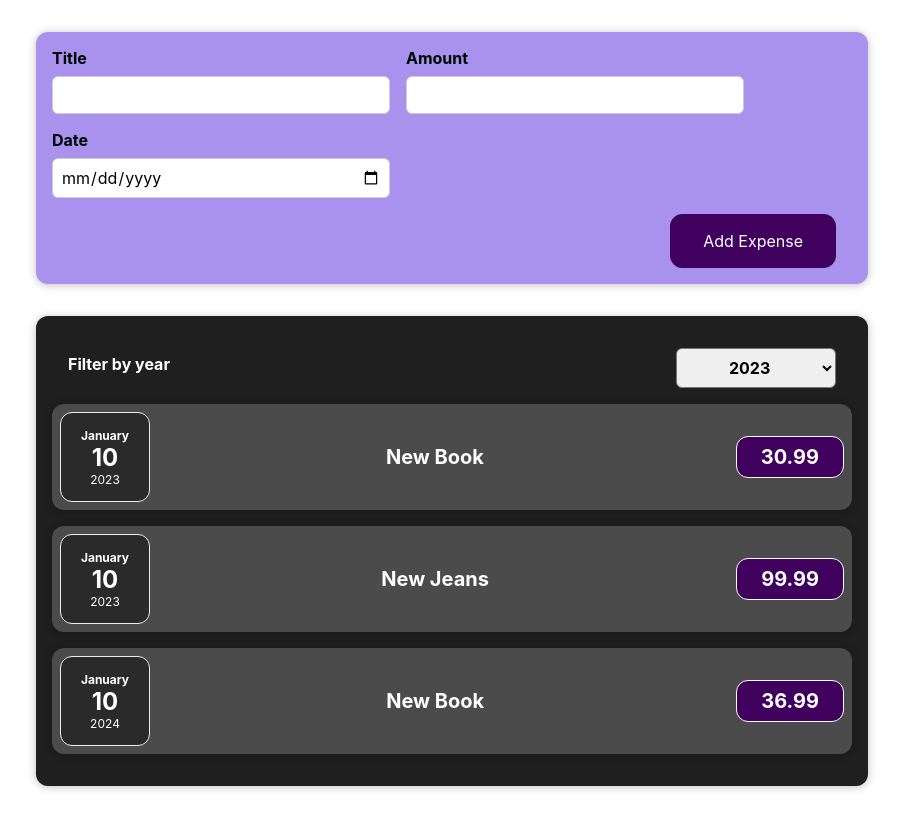
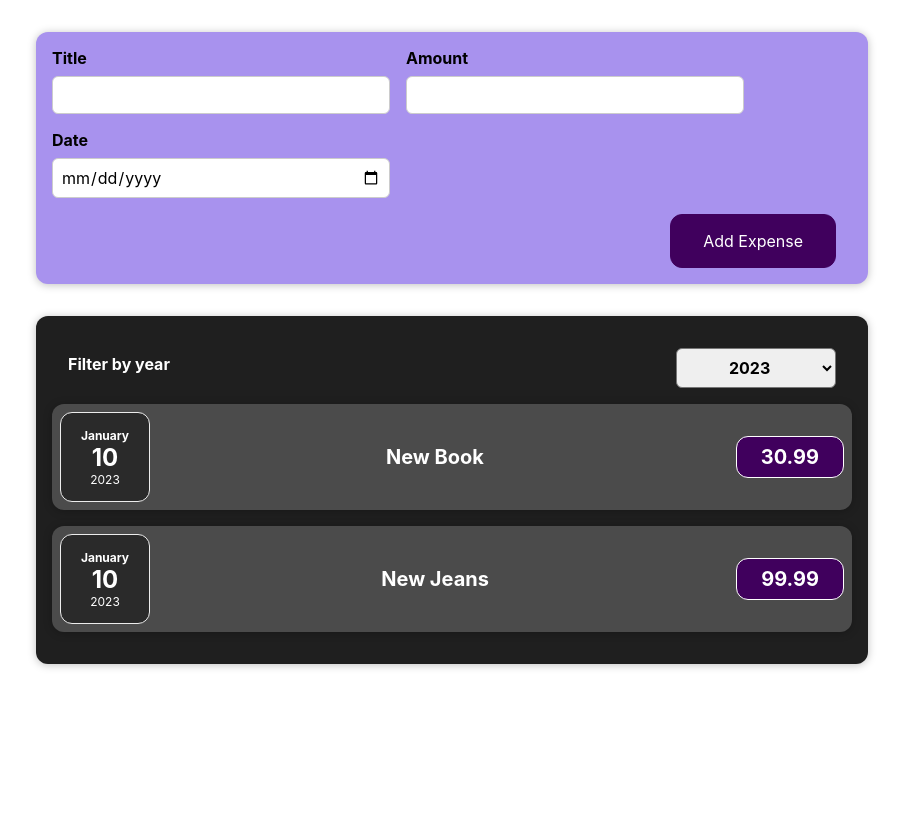
Before and after one commit to hnnmrkr/expenses, a React (Create React App) app: page / in a window 1280 px wide. Shown: the whole page, without its empty margins (188-1091 px from the left). Built offline with nearby package versions, Linux system fonts and the light colour scheme.

Commit message:
Andmete kuvamine sõltuvalt tingimusest

```diff
--- a/src/components/Expenses/ExpenseItem.js
+++ b/src/components/Expenses/ExpenseItem.js
@@ -6,16 +6,8 @@ import Card from "../UI/Card";
 
 
 function ExpenseItem(props) {
-/*
-    const [title, setTitle] = useState(props.expenseData.title)
-
-    const clickHandler = () => {
-        setTitle('Updated')
-        console.log(title)
-    }
-*/
-
     return (
+        <li>
             <Card className="expense-item">
                 <ExpenseDate date={props.date}></ExpenseDate>
                 <div className="expense-item__description">
@@ -24,6 +16,7 @@ function ExpenseItem(props) {
                 </div>
                 {/*<button onClick={clickHandler}>Change Title</button>*/}
             </Card>
+        </li>
     )
 }
 
--- a/src/components/Expenses/Expenses.js
+++ b/src/components/Expenses/Expenses.js
@@ -4,6 +4,7 @@ import './Expenses.css'
 import ExpenseItem from "./ExpenseItem";
 import Card from "../UI/Card";
 import ExpensesFilter from "../ExpensesFilter/ExpensesFilter";
+import ExpensesList from "./ExpensesList";
 
 
 
@@ -22,19 +23,14 @@ function Expenses(props) {
         console.log(expense)
     })
 
+    const filteredExpenses = props.expenses.filter((expense) => {
+        return expense.date.getFullYear().toString() === filteredYear
+    })
+
     return (
         <Card className='expenses'>
             <ExpensesFilter selected={filteredYear} onChangeFilter={filterChangeHandler}></ExpensesFilter>
-            {
-                props.expenses.map((expense) => {
-                    return <ExpenseItem
-                    id={expense.id}
-                    title={expense.title}
-                    amount={expense.amount}
-                    date={expense.date}
-                    ></ExpenseItem>
-                })
-            }
+            <ExpensesList filteredExpenses={filteredExpenses}></ExpensesList>
         </Card>
     )
 }
--- /dev/null
+++ b/src/components/Expenses/ExpensesList.css
@@ -0,0 +1,9 @@
+.expenses-list {
+    list-style: none;
+    padding: 0;
+}
+
+.expenses-list__fallback {
+    color: white;
+    text-align: center;
+}
--- /dev/null
+++ b/src/components/Expenses/ExpensesList.js
@@ -0,0 +1,24 @@
+import React from "react";
+import ExpenseItem from "./ExpenseItem";
+import "./ExpensesList.css";
+
+const ExpensesList = (props) => {
+    if(props.filteredExpenses.length === 0){
+        return <p className="expenses-list__fallback">No expenses found.</p>
+    }
+    return (
+        <ul className="expenses-list">
+            {
+                props.filteredExpenses.map((expense) => {
+                    return <ExpenseItem
+                        id={expense.id}
+                        title={expense.title}
+                        amount={expense.amount}
+                        date={expense.date}
+                    ></ExpenseItem>
+                })
+            }
+        </ul>
+    )}
+
+export default ExpensesList
```
Lines whose indentation alone changed are shown as unchanged.
